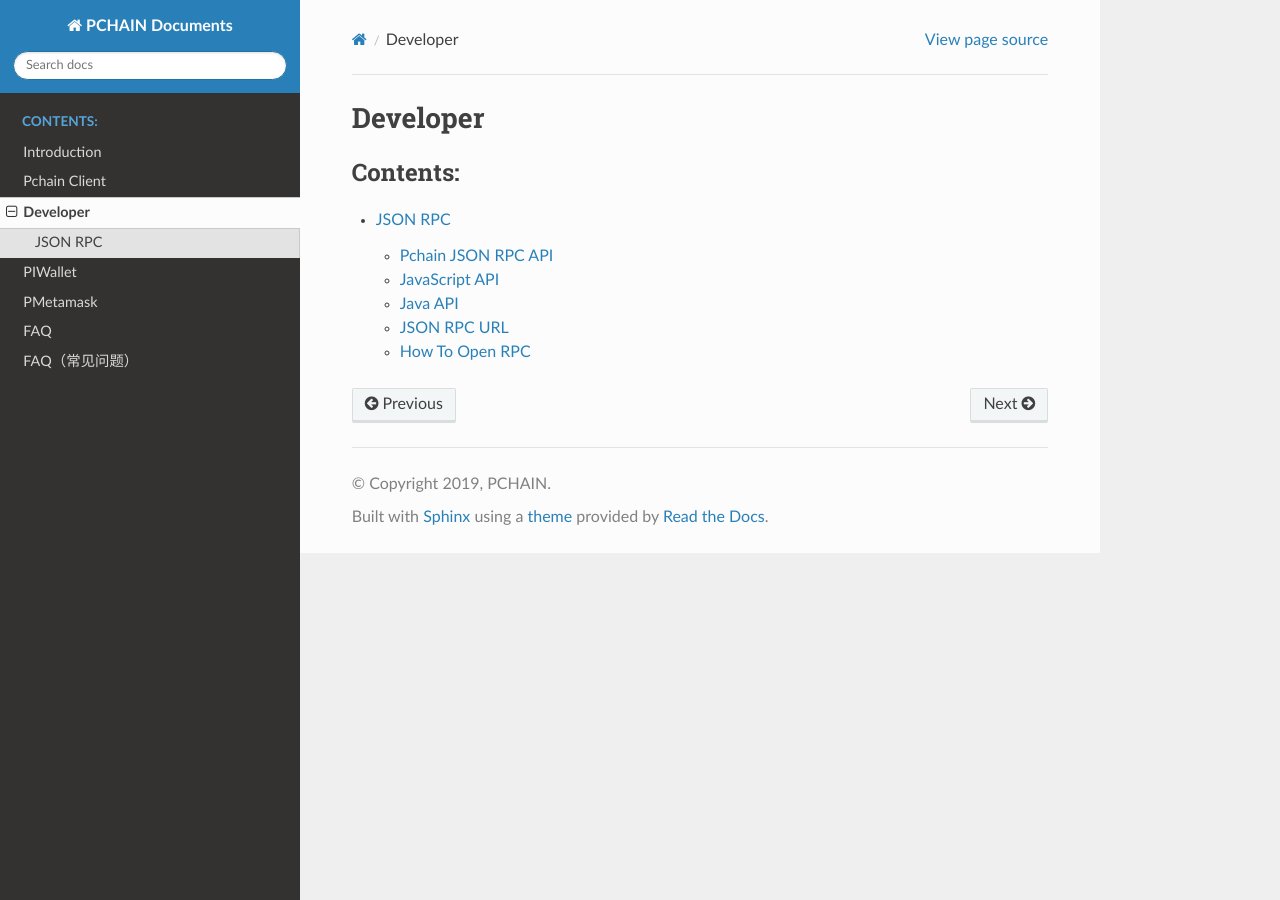
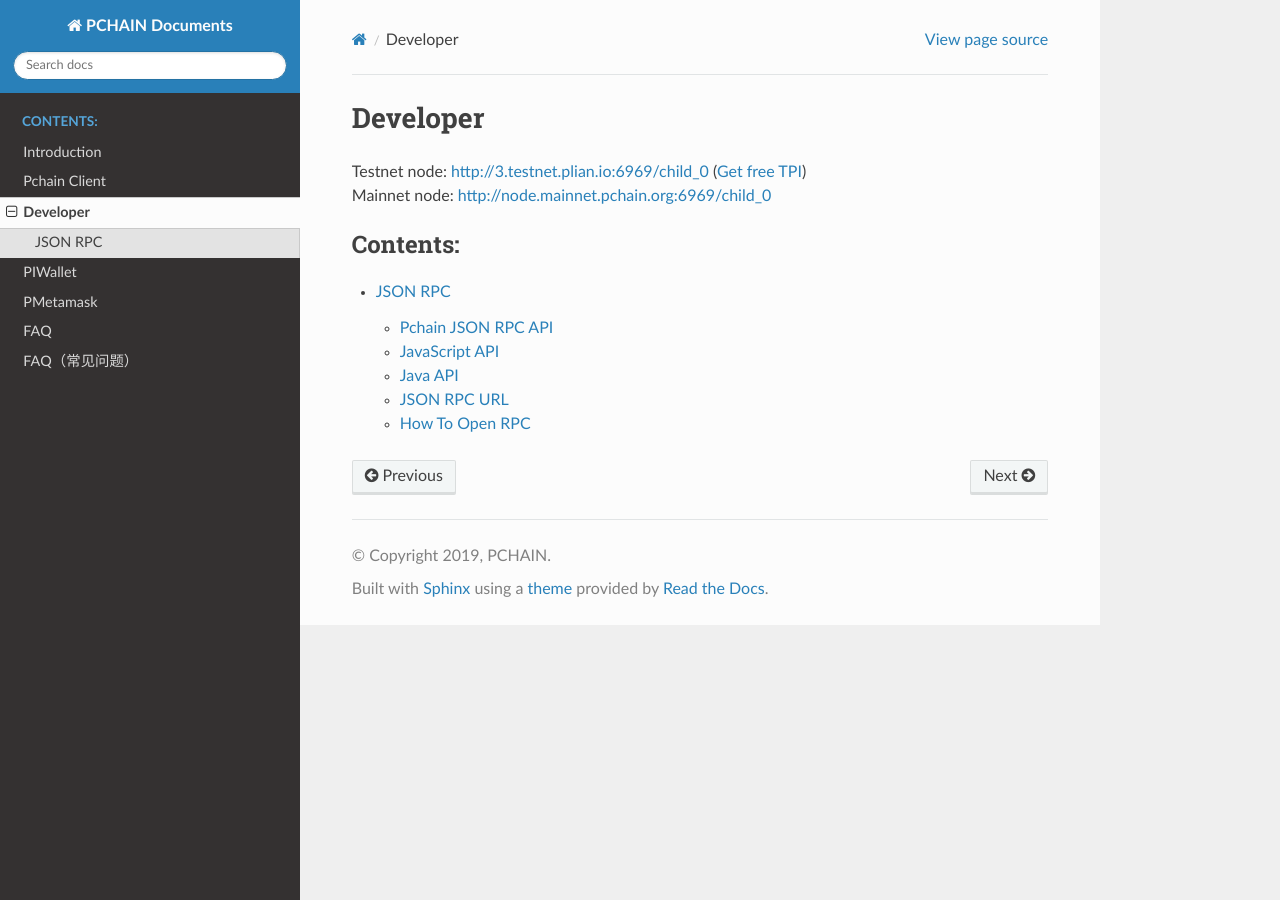
Before and after one commit to pchain-org/pchain-guide, a Sphinx documentation site: the page built from pchaindoc/source/developer/overview.rst, in a window 1280 px wide. Built offline with Sphinx 7.4.7 and the Read the Docs theme 2.0.0, drawn with Linux system fonts in a browser that asks for light colours.

Commit message:
Update overview.rst

```diff
--- a/pchaindoc/source/developer/overview.rst
+++ b/pchaindoc/source/developer/overview.rst
@@ -1,6 +1,10 @@
 ==================
 Developer
 ==================
+
+| Testnet node: http://3.testnet.plian.io:6969/child_0 (`Get free TPI <https://testnet.pchain.org/vfaucet.html>`_)
+| Mainnet node: http://node.mainnet.pchain.org:6969/child_0
+
 
 .. toctree::
    :maxdepth: 3
```
